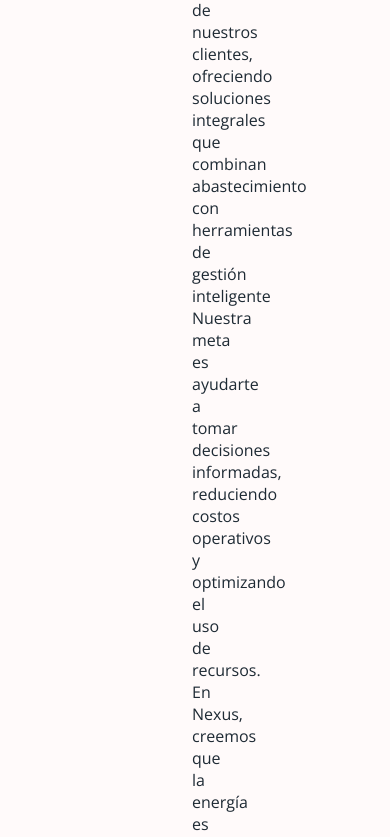
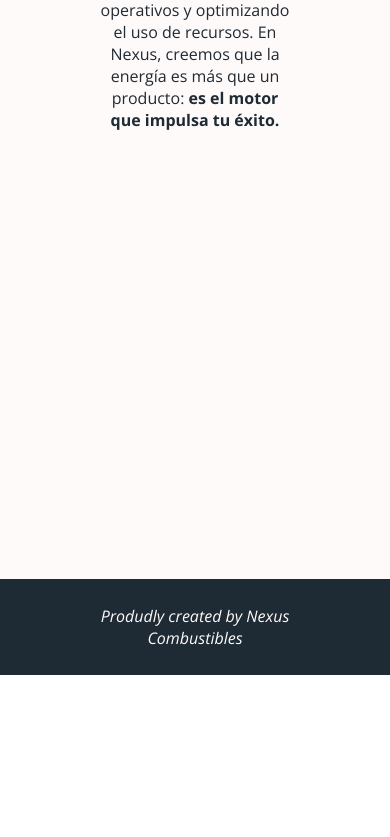
Before and after one commit to llezcano7/Nexus, a React (Vite) app: page / in a window 390 px wide. Shown: the part 2067-2904 px from the top of the page. After the commit the page ends 2742 px from the top, so only its background shows below. Built offline with nearby package versions, Linux system fonts and the light colour scheme.

Commit message:
5 commit

```diff
--- a/src/library.css
+++ b/src/library.css
@@ -890,29 +890,34 @@
   }
 
   .section-container-2 {
-    flex-direction: column-reverse;
+    flex-direction: column;
     height: auto;
     padding-block: 3rem;
     text-align: center;
+    align-items: center;
+    justify-content: center;
   }
 
   .inicio-text-2 {
     width: var(--percentage-1);
   }
 
-  .inicio-pictures {
+  .picture-1 {
+    width: 500px;
     align-items: center;
+    position: relative;
   }
 
-  .picture-1,
   .picture-2 {
-    position: static !important;
-    width: 90%;
-    max-width: 400px;
-    height: auto;
-    margin: 0 auto;
+    display: none;
   }
 
+ .inicio-text-container {
+    display: flex;
+    flex-direction: column;
+    align-items: center;
+    justify-content: center;
+  }
 }
 
 @media (max-width: 768px) {
@@ -955,19 +960,12 @@
     height: auto;
   }
 
-  .picture-1,
-  .picture-2 {
-    position: static;
-    width: 90%;
-    margin: 0 auto;
-  }
-
   .inicio-text-2 p {
     font-size: 1rem;
   }
 
    .inicio-text-2 {
-    width: var(--percentage-1);
+    width: var(--percentage-1)!important;
   }
 
   .hamburger-btn {
@@ -994,7 +992,19 @@
   }
 }
 
-/*NOSOTROS RESPOSIVE*/
+@media (max-width: 686px) {
+  .picture-1 {
+    position: relative;
+    width: 400px;
+  }
+}
+@media (max-width: 606px) {
+  .picture-1 {
+    display: none;
+  }
+}
+
+/*NOSOTROS RESPONSIVE*/
 
 @media (max-width: 865px) {
   .picture-6,
@@ -1045,6 +1055,7 @@
     text-align: center;
     justify-content: center;
     padding-block-end: var(--distance-8);
+    padding-inline: var(--distance-11);
   }
   .servicios-content-2 {
     display: flex;
@@ -1052,11 +1063,24 @@
     text-align: center;
     justify-content: center;
     padding-block-end: var(--distance-8);
-
+    padding-inline: var(--distance-11);
+  }
+  .servicios-content-3 {
+    display: flex;
+    flex-direction: column;
+  }
+  .servicios-content-3 {
+    text-align: center;
+    width: var(--percentage-1);
   }
 }
+@media (max-width: 925px) {
+  .servicios-content-2 {
+    width: 100% ;
+  }
   .servicios-content-1 p {
     font-size: var(--size-2);
+    width: var(--percentage-1);
   }
   .servicios-content-2 li {
     font-size: var(--size-2);
@@ -1067,3 +1091,14 @@
   .servicios-title {
     text-align: center;
   }
+}
+@media (max-width: 734px){
+  .picture-7,
+  .picture-9 {
+        width: 100%;
+        max-width: 100%;
+        margin: 0 auto;
+    }
+}
+
+/*CONTACTO RESPONSIVE*/
--- a/src/pages/inicio.css
+++ b/src/pages/inicio.css
@@ -89,15 +89,6 @@
   flex-wrap: wrap;
 }
 
-.inicio-pictures {
-  position: relative;
-  display: flex;
-  justify-content: center;
-  align-items: center;
-  gap: 1rem;
-  flex-wrap: wrap;
-}
-
 .picture-1 {
   right: 5px;
   top: 90px;
--- a/src/pages/inicio.jsx
+++ b/src/pages/inicio.jsx
@@ -21,7 +21,7 @@
       </div >
       <div className="separator padding-block-6 bg-3 text-center">
         <Scroll>
-          <h2 className="font-size-4 font-color-1 slide-left uppercase"> <span className="font-light font-color-4">Somos</span> energía en movimiento</h2>
+          <h2 className="font-size-4 font-color-1 uppercase"> <span className="font-light font-color-4">Somos</span> energía en movimiento</h2>
         </Scroll>
       </div>
       <section className="section-container display-flex">
@@ -50,14 +50,16 @@
       </section>
       <Scroll>
       <section className="section-container-2 container display-flex align-center bg-3">
-        <div className="inicio-text-2 width-6 container">
+        <div className="inicio-text-container display-flex space-between">
+        <div className="inicio-text-2 width-6">
           <h4 className="font-size-3 font-color-4 padding-block-end-2">Visión estratégica</h4>
           <p className="font-size-2 font-color-1 font-light">Nuestra visión trasciende el rol tradicional del proveedor de combustible. Nos posicionamos como aliados energéticos de nuestros clientes, ofreciendo soluciones integrales que combinan abastecimiento con herramientas de gestión inteligente
             Nuestra meta es ayudarte a tomar decisiones informadas, reduciendo costos operativos y optimizando el uso de recursos. En Nexus, creemos que la energía es más que un producto: <span className="font-bold">es el motor que impulsa tu éxito.</span></p>
         </div>
-        <div className="inicio-pictures width-6 relative">
+        <div className="inicio-pictures display-flex justify-center align-center gap-1 width-6 relative">
           <img className="picture-2 width-4 height-auto" src="picture-2.webp" alt="" />
           <img className="picture-1 width-4 height-auto absolute" src="picture-1.webp" alt="" />
+        </div>
         </div>
       </section>
       </Scroll>
--- a/src/pages/servicios.jsx
+++ b/src/pages/servicios.jsx
@@ -5,15 +5,15 @@
 export default function Servicios() {
     return (
         <section className="servicios-container container display-flex flex-column align-center padding-block-18 bg-3">
-            <h2 className="servicios-title font-size-4 font-color-1 slide-left uppercase padding-block-end-4"> <span className="font-light font-color-4">Nuestros</span> servicios</h2>
-            <div className="servicios-content-1 display-flex align-center gap-3 bg-1">
+            <h2 className="servicios-title font-size-4 font-color-1 uppercase padding-block-end-4"> <span className="font-light font-color-4">Nuestros</span> servicios</h2>
+            <div className="servicios-content-1 width-1 display-flex align-center gap-3 bg-1">
                 <p className="padding-inline-start-2 font-size-2 font-light font-color-3">Somos distribuidores mayoristas de combustibles líquidos y lubricantes para flotas, industrias, obras y establecimientos agropecuarios.
                     <br />
                     <br />
                     Trabajamos con proveedores líderes del mercado nacional, asegurando calidad certificada, cumplimiento normativo y entrega eficiente en todo el país.</p>
                 <img className="picture-9" src="/public/picture-9.webp" alt="" srcset="" />
             </div>
-            <div className="servicios-content-2 width-1 display-flex align-center gap-3 bg-4">
+            <div className="servicios-content-2 width-1  display-flex align-center gap-3 bg-4">
                 <img className="picture-9" src="/public/picture-9.webp" alt="" srcset="" />
                 <div className="ul-content display-flex flex-column gap-2">
                     <h4 className="service-content-2-title font-size-4 font-light font-color-1">Ofrecemos</h4>
@@ -33,8 +33,8 @@
             <div className="servicios-separator width-1 margin-block-4 padding-block-6 bg-3 text-center">
                 <h2 className="font-size-4 font-color-1 font-light"> Gestion y control de consumo</h2>
             </div>
-            <div className="container bg-3 display-flex align-center justify-center gap-3">
-                <p className="font-size-2 font-light width-7">
+            <div className="servicios-content-3 container bg-3 display-flex align-center justify-center gap-3">
+                <p className="font-size-2 font-light">
                     A través de nuestro servicio de Gestión de Combustibles, en Nexus ayudamos a las empresas a entender, controlar y optimizar el uso del combustible dentro de sus operaciones, implementando sistemas de trazabilidad total del combustible, desde la compra hasta el consumo, detectando desvíos, pérdidas o ineficiencias operativas y generando reportes automáticos y auditorías personalizadas.
                     <br />
                     Entregamos resultados, no solo informes:
```
